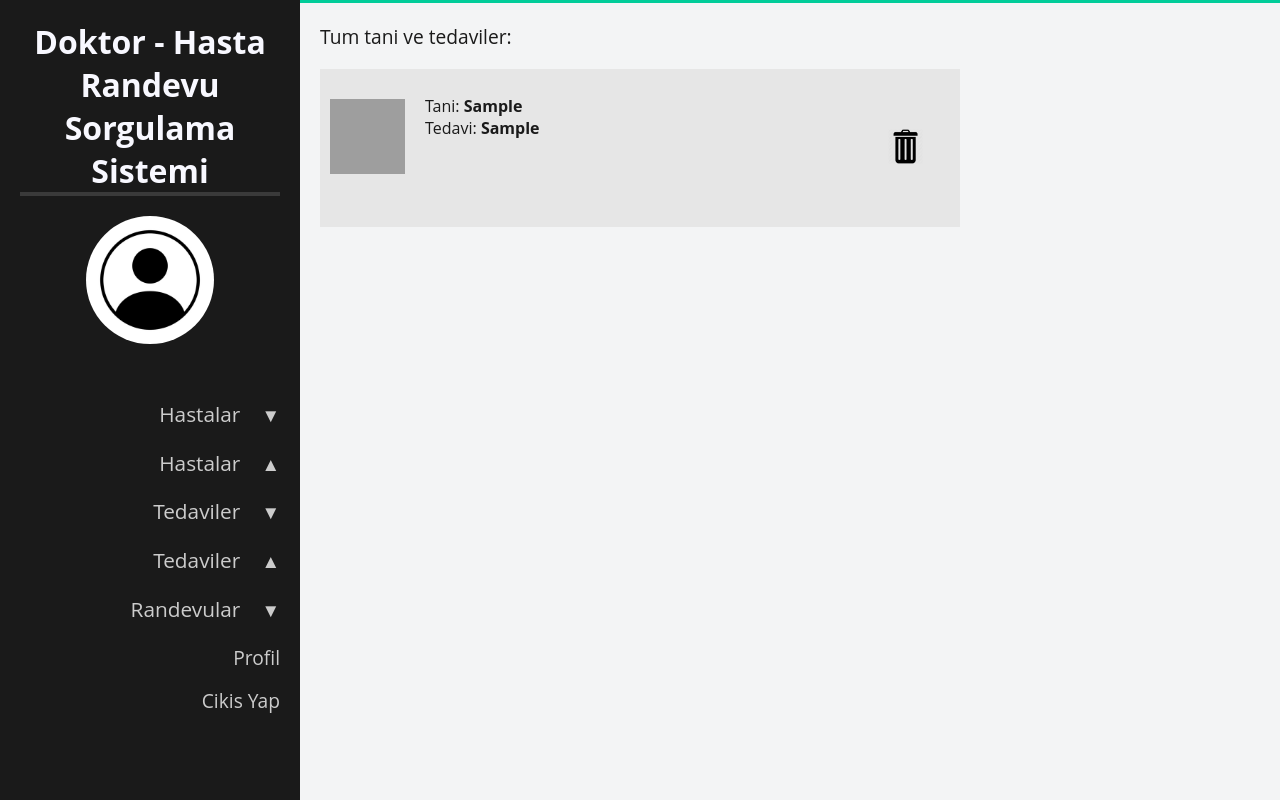
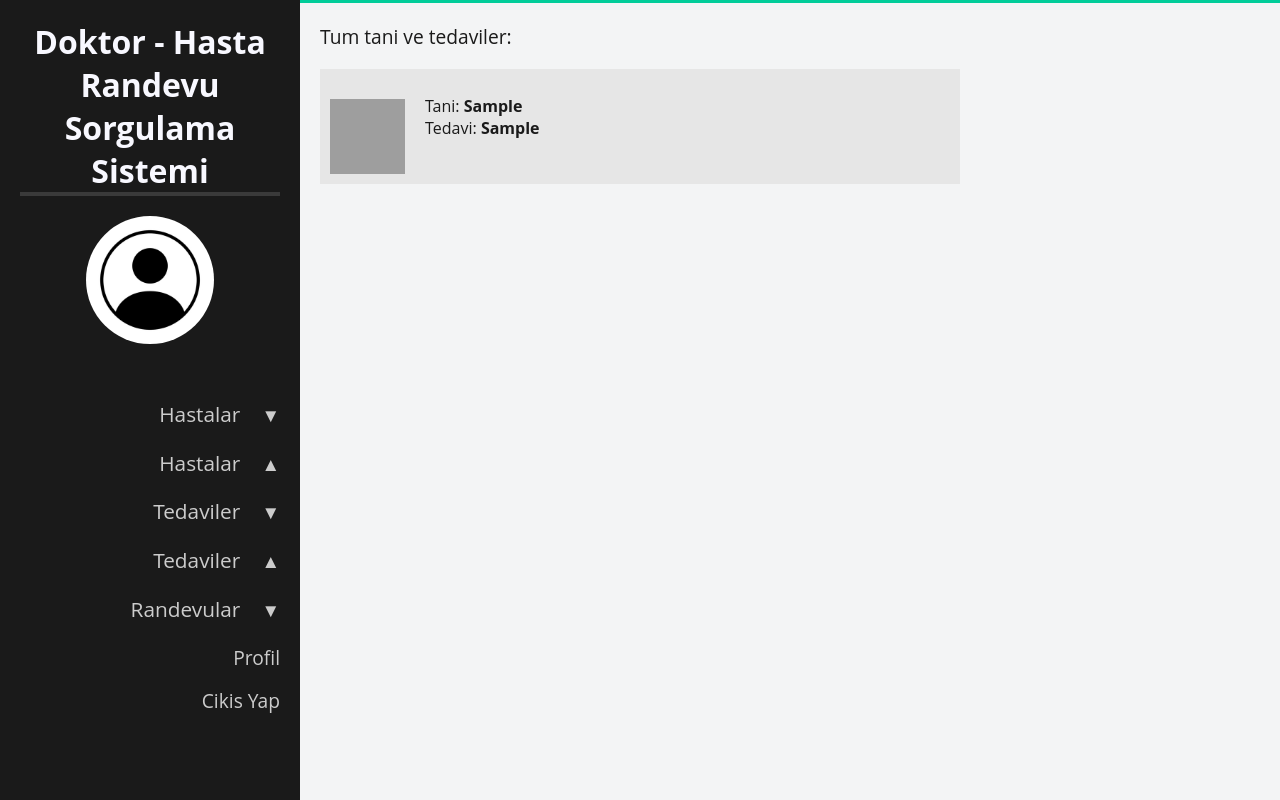
Before and after one commit to EmreBlbn/bil372Project, a Flask app: page /list_treatments in a window 1280 px wide. Run offline with Flask 2, Linux system fonts and the light colour scheme; a user stored in the database is signed in; tables that the repository leaves empty hold one stand-in row (values such as "Sample post"); some libraries are stand-ins or nearby versions; some web fonts are replaced; grey boxes are pictures that could not be loaded.

Commit message:
olduruldugu kadari final2

```diff
--- a/dashboard/routes.py
+++ b/dashboard/routes.py
@@ -112,13 +112,13 @@ def register_new_treatment():
 
     if request.method == 'POST':
         if treatment_creation_form.validate_on_submit():
-            add_list = []
             new_treatment = Treatment(
-                patient_tckn=treatment_creation_form.patient_tckn.data,
+                pa_tc=treatment_creation_form.patient_tckn.data,
+                d_tc='12345678901',
                 diagnosis=treatment_creation_form.diagnosis.data,
                 treatment=treatment_creation_form.treatment.data,
             )
-            add_list.append(new_treatment)
+            db.session.add(new_treatment)
             db.session.commit()
             flash('Tedavi olusturuldu.')
 
@@ -174,7 +174,7 @@ def display_registers():
 
     if request.method == "POST":
         id = request.form['button-delete']
-        Appointment.query.filter_by(appo_id=id).delete()
+        Appointment.query.filter_by(patient_tc=id).delete()
         db.session.commit()
         appointments = Appointment.query.all()
         return render_template('display_registers.html', appointments=appointments)
@@ -203,11 +203,11 @@ def search_patient():
 @dashboard.route('/delete_appointment', methods=['GET'])
 @login_required
 def delete_appointment():
-    appo_id = request.args['button-delete']
-    temp_appo = Appointment.query.filter_by(appo_id=appo_id)
-    Appointment.query.filter_by(appo_id=appo_id).delete()
+    patient_tc = request.args['button-delete']
+    temp_appo = Appointment.query.filter_by(patient_tc=patient_tc)
+    Appointment.query.filter_by(patient_tc=patient_tc).delete()
     db.session.commit()
-    return jsonify({'msg': "{} silindi.".format(temp_appo.appo_id)})
+    return jsonify({'msg': "{} silindi.".format(temp_appo.patient_tc)})
 
 
 @dashboard.route('/profile', methods=['GET', 'POST'])
--- a/sql.txt
+++ b/sql.txt
@@ -61,8 +61,8 @@ CREATE TABLE LABORATORY
 
 CREATE TABLE TREATMENT
 (
-	d_tc char(11) unique,
-	pa_tc char(11) unique,
+	d_tc char(11),
+	pa_tc char(11),
 	diagnosis varchar(50),
 	treatment varchar(250),
 	Primary key(d_tc, pa_tc),
--- a/templates/display_registers.html
+++ b/templates/display_registers.html
@@ -20,7 +20,7 @@
 
             <div class="delete_zone">
                 <form class="" method="POST">
-                    <button type="submit"  class="delete_button" name="button-delete" value="{{ appo.appo_id }}">
+                    <button type="submit"  class="delete_button" name="button-delete" value="{{ appo.patient_tc }}">
                         <img src="{{ url_for('static', filename='images/thrash.png') }}" class="thrash">
                     </button>
                 </form>
--- a/templates/list_treatments.html
+++ b/templates/list_treatments.html
@@ -21,13 +21,13 @@
                 </p>
             </div>
 
-            <div class="delete_zone">
-                <form class="" method="POST">
-                    <button type="submit"  class="delete_button" name="button-delete" value="{{ treatment.pa_tc }}">
-                        <img src="{{ url_for('static', filename='images/thrash.png') }}" class="thrash">
-                    </button>
-                </form>
-            </div>
+{#            <div class="delete_zone">#}
+{#                <form class="" method="POST">#}
+{#                    <button type="submit"  class="delete_button" name="button-delete" value="{{ treatment.pa_tc }}">#}
+{#                        <img src="{{ url_for('static', filename='images/thrash.png') }}" class="thrash">#}
+{#                    </button>#}
+{#                </form>#}
+{#            </div>#}
         </div>
 
     {% endfor %}
```
